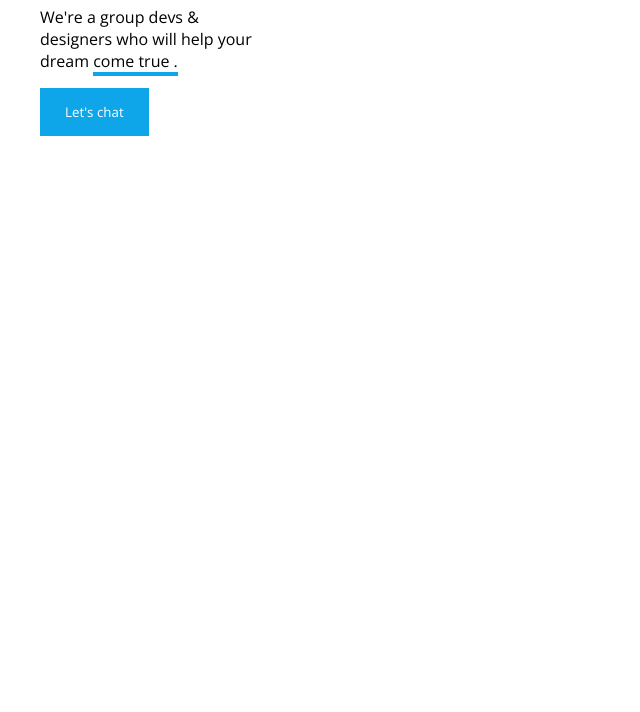
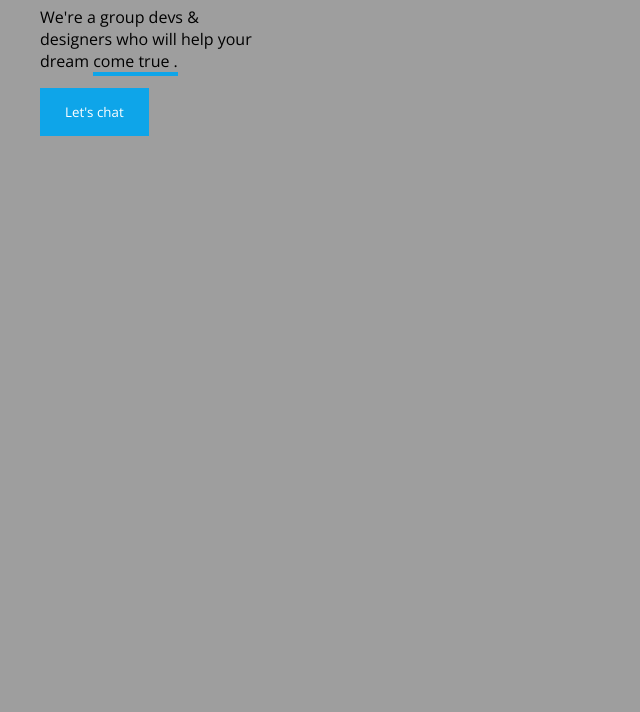
Before and after one commit to ShreeramKhosla/web-agnecy, a website: page index.html in a window 1280 px wide. Shown: the part 158-870 px from the top of the page, without its empty margins (0-640 px from the left). Drawn offline with nearby package versions, Linux system fonts and the light colour scheme; the site is published under a folder, as on GitHub Pages, so addresses that start at the root find nothing.

Commit message:
Update styles.css

```diff
--- a/styles.css
+++ b/styles.css
@@ -1,5 +1,5 @@
 body {
-    background-image: url(/img/faded-office.png);
+    background-image: url(faded-office.png);
     background-size: cover;
     background-attachment: fixed;
     padding: 20px 20px;
```
